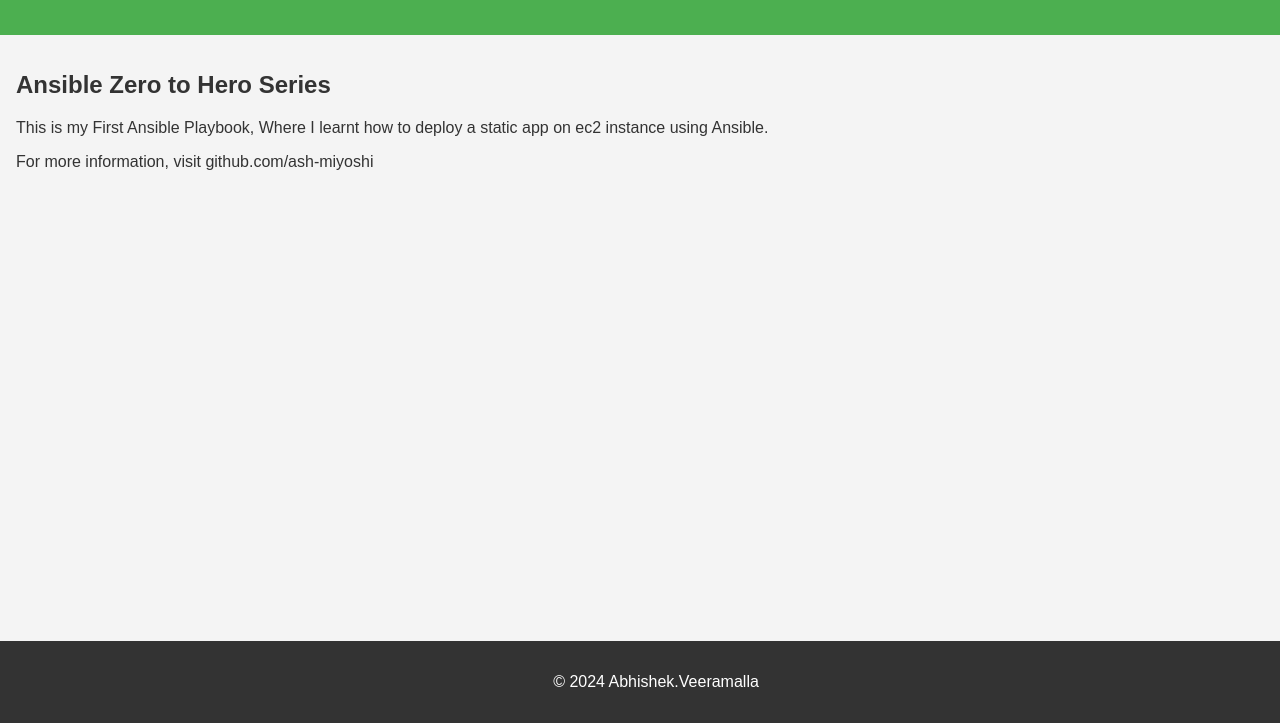
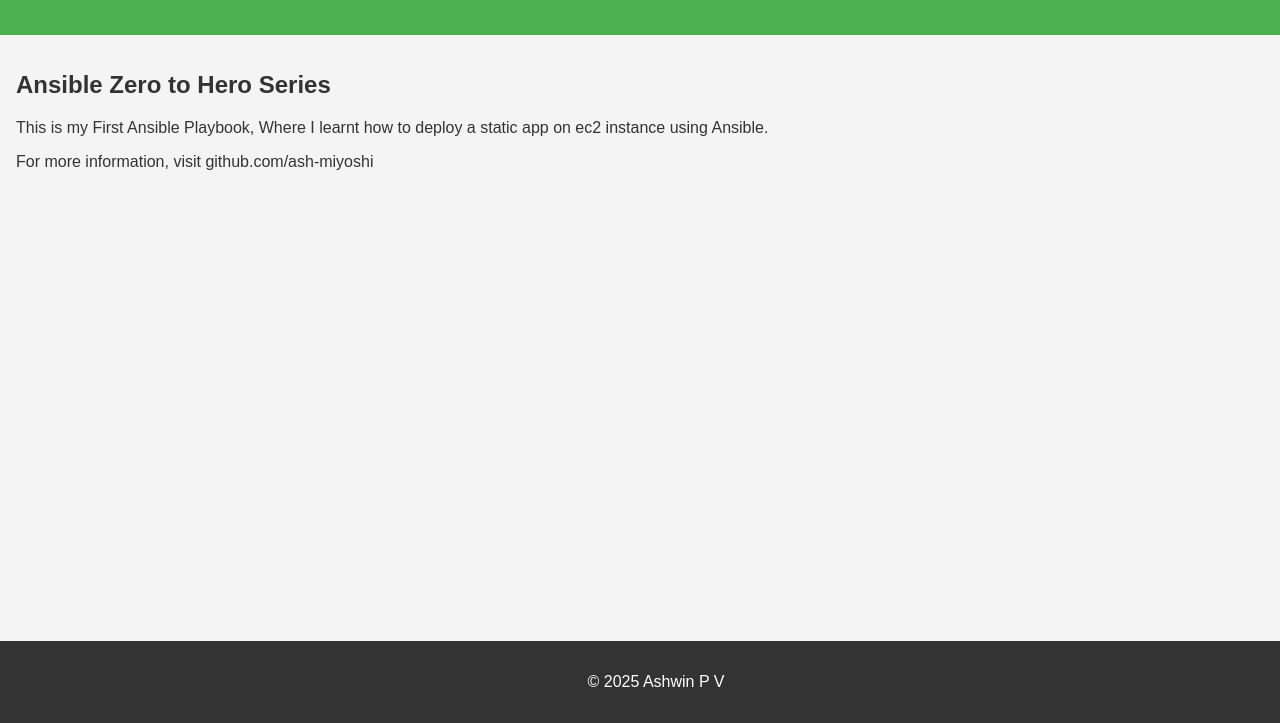
Before and after one commit to ash-miyoshi/first-ansible-playbook, a plain HTML site: page roles/httpd/files/index.html in a window 1280 px wide. Shown: the part 77-800 px from the top of the page. Drawn offline with Linux system fonts and the light colour scheme.

Commit message:
changes done in index.html file

```diff
--- a/roles/httpd/files/index.html
+++ b/roles/httpd/files/index.html
@@ -42,7 +42,7 @@
         <p>For more information, visit github.com/ash-miyoshi</p>
     </main>
     <footer>
-        <p>&copy; 2024 Abhishek.Veeramalla</p>
+        <p>&copy; 2025 Ashwin P V</p>
     </footer>
 </body>
 </html>
```
